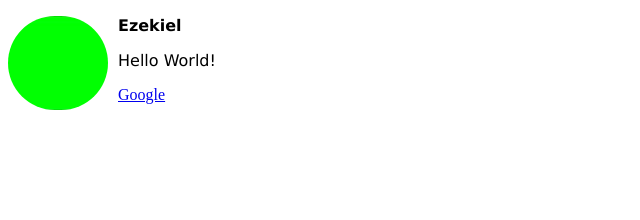
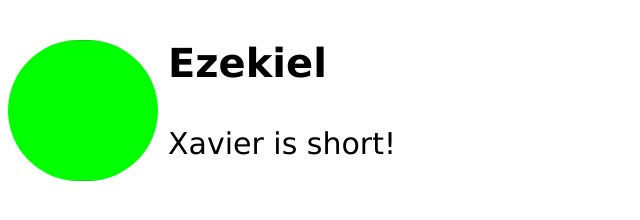
Before and after one commit to ezekieltfugate/FirstSite, a plain HTML site: page index.html in a window 1280 px wide. Shown: the whole page, without its empty margins (0-640 px from the left). Drawn offline with Linux system fonts and the light colour scheme.

Commit message:
Update index.html

```diff
--- a/index.html
+++ b/index.html
@@ -4,20 +4,23 @@
     <title>First</title>
     <style>
       img {
-        width: 100px;
-        border-radius: 50px;
+        width: 150px;
+        border-radius: 75px;
         float: left;
         margin-right: 10px;
       }
       p.username {
         font-weight: bold;
+        font-size:40px;
+      }
+      p.tweet {
+        font-size:30px;
       }
     </style>
   </head>
   <body>
     <img src="green.jpeg" alt="Image of a green screen">
     <p class="username" style="font-family:verdana">Ezekiel</p>
-    <p class="tweet" style="font-family:verdana">Hello World!</p>
-    <a href="https://google.com">Google</a>
+    <p class="tweet" style="font-family:verdana">Xavier is short!</p>
   </body>
 </html>
```
